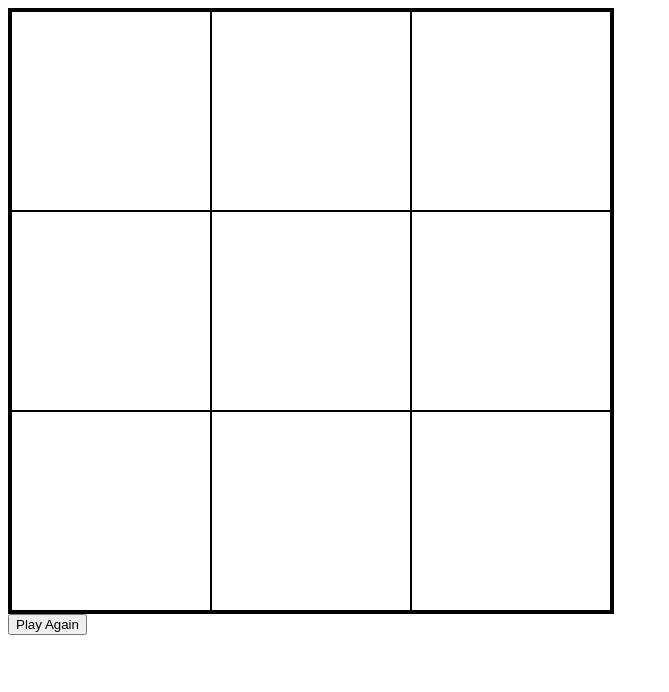
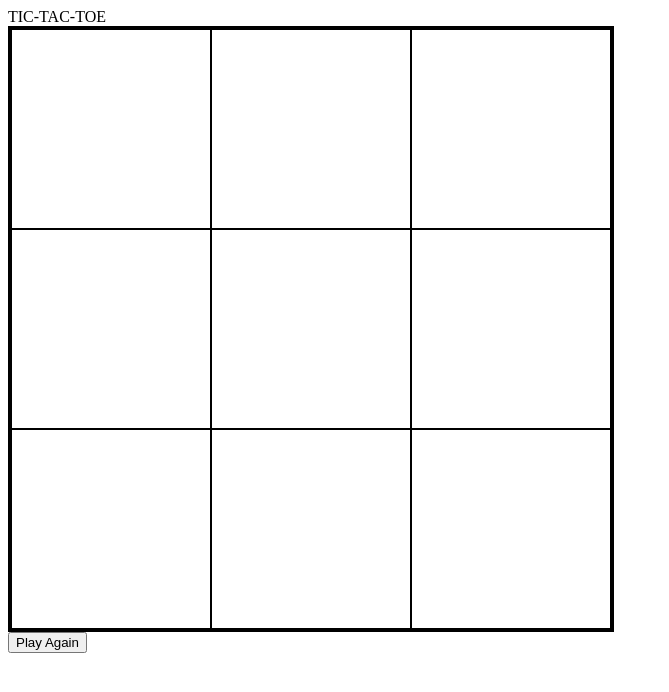
Before and after one commit to joelstoppa/tic-tac-toe, a plain HTML site: page index.html in a window 1280 px wide. Shown: the whole page, without its empty margins (0-669 px from the left). Drawn offline with Linux system fonts and the light colour scheme.

Commit message:
Add header main and footer

```diff
--- a/index.html
+++ b/index.html
@@ -9,6 +9,8 @@
     <link rel="stylesheet" href="styles.css" />
   </head>
   <body>
+    <header>TIC-TAC-TOE</header>
+    <main>
       <div id="board">
         <div class="cell" id="cell-zero"></div>
         <div class="cell" id="cell-one"></div>
@@ -26,5 +28,7 @@
           Play Again
         </button>
       </div>
+    </main>
+    <footer></footer>
   </body>
 </html>
```
Lines whose indentation alone changed are shown as unchanged.
